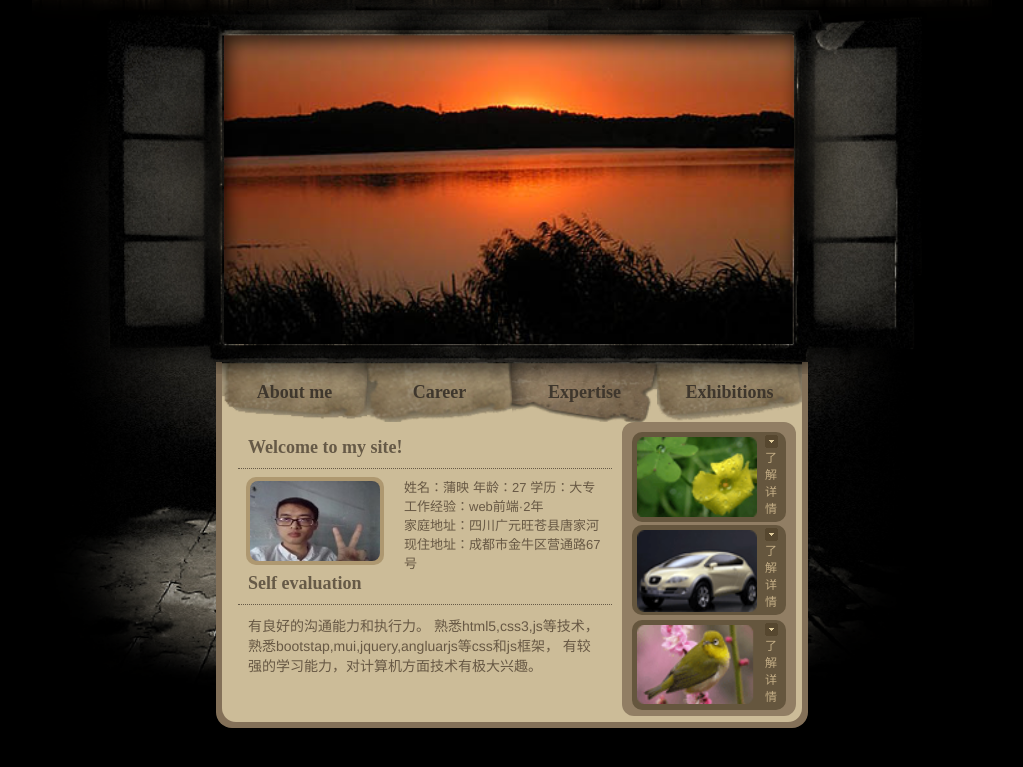
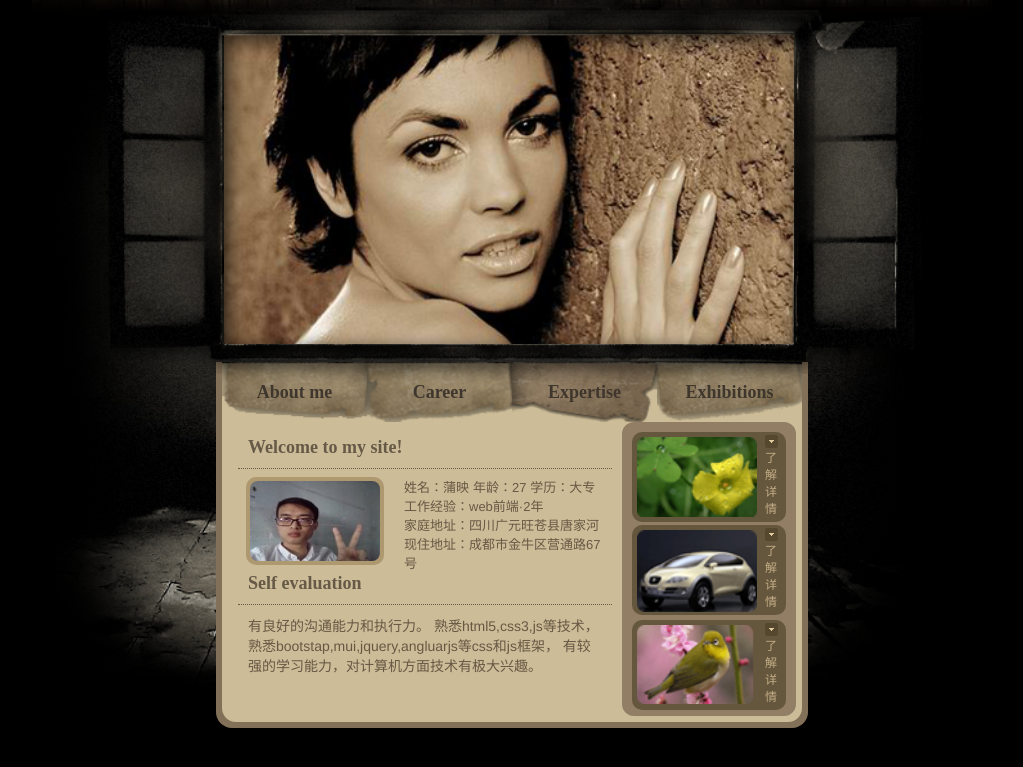
Before and after one commit to puying8Github/Personal, a plain HTML site: page index.html in a window 1280 px wide. Shown: the part 129-896 px from the top of the page, without its empty margins (128-1151 px from the left). Drawn offline with Linux system fonts and the light colour scheme.

```diff
--- a/index.html
+++ b/index.html
@@ -29,7 +29,9 @@
          </div>
     </div>
 </div>
+<script src="javascripts/script.js"></script>
 <script>
+
     var index=angular.module('index',['ngRoute']);
     index.controller('About',['$scope',function($scope){
 //        $scope.students=students;
@@ -68,13 +70,18 @@
                     redirectTo:'/'
                 })
     }]);
+    window.onload=function(){
+        puying("#bannerImg").slider({
+            width:570,//图片宽度
+            height:310,//高度
+            imgSrc:['images/banner1.png','images/banner2.png','images/banner3.png','images/banner4.png'],//轮播图片
+            imgHref:['#','##','###','####'],
+            text:['第一个','第二个','第三个','第四个'],//轮播图片标题
+            animations:3,//动画效果0,1,2,3
+        })
+    }
 
-    var students=[
-        {stuId:1000,name:"张明明",sex:"女",score:60},
-        {stuId:1001,name:"张明明1",sex:"女",score:70},
-        {stuId:1002,name:"张明明2",sex:"女",score:80},
-        {stuId:1003,name:"张明明3",sex:"女",score:90},
-    ]
+
 </script>
 
 </body>
--- a/javascripts/script.js
+++ b/javascripts/script.js
@@ -197,6 +197,9 @@
             else if(json.animations==2){
                 sliderAnimations.Animations2(this,json)
             }
+            else if(json.animations==3){
+                sliderAnimations.Animations3(this,json)
+            }
 
         }
 
@@ -305,6 +308,81 @@
             _this.ele.appendChild(OlObj);
             _this.ele.appendChild(UlObj);
             sliderFun.photoAlbumnUP(_this.ele,OlObj,UlObj,h)
+        },
+        Animations3:function(_this,json){
+            var js_F = _this.ele;
+            var w=json.width;
+            var h=json.height
+            setCss(js_F,{
+                overflow:'hidden',
+                width:w+'px',
+                height:h+'px',
+                background:'#33c',
+        })
+            var imgList = json.imgSrc;
+
+            var imgTemp = new Array();
+            for (i=0; i<imgList.length; i++){
+                imgTemp[i] = new Image();
+                imgTemp[i].src = imgList[i];
+            }
+            var imgs = new Array();
+
+            var imgID = 0, nextImgID, proveImgID;
+            var tf = true; //图片移动方向标志
+            var speed1 = 10; speed2 = 3000; //速度
+            function imgInit(){
+                var content = '';
+                for (i=0; i<imgList.length; i++){
+                    content += '<img src="' + imgList[i] + '" style="left:0;position:absolute; top:0; left:0; width:'+w+'px; height:'+h+'px; " />\n';
+                }
+
+                js_F.innerHTML = content;
+                imgs = js_F.getElementsByTagName('img');
+
+                imgs[0].style.zIndex = 20;
+                imgs[1].style.zIndex = 15;
+            }
+            function imgChange(){
+                if ((imgID+1)<imgList.length){
+                    nextImgID = imgID + 1;
+                } else if (imgID<imgList.length) {
+                    nextImgID = 0;
+                } else {
+                    imgID = 0;
+                    nextImgID = imgID + 1;
+                }
+                imgs[imgID].style.zIndex = 20;
+                imgs[nextImgID].style.zIndex = 15;
+                setTimeout(imgShow,speed2);
+            }
+            function imgShow(){
+                if (tf){ //imgID向左边移动2/3，nextImgID向右边1/3
+                    if (parseInt(imgs[imgID].style.left)>-w/2){
+                        imgs[imgID].style.left = (parseInt(imgs[imgID].style.left)-10) + 'px';
+                        imgs[nextImgID].style.left = (parseInt(imgs[nextImgID].style.left)+5) + 'px';
+                        setTimeout(imgShow,speed1);
+                    } else {
+                        tf = !tf;
+                        imgs[imgID].style.zIndex = 15;
+                        imgs[nextImgID].style.zIndex = 20;
+                        setTimeout(imgShow,speed1);
+                    }
+                } else {
+                    if (parseInt(imgs[imgID].style.left)<0){
+                        imgs[imgID].style.left = (parseInt(imgs[imgID].style.left)+10) + 'px';
+                        imgs[nextImgID].style.left = (parseInt(imgs[nextImgID].style.left)-5) + 'px';
+                        setTimeout(imgShow,speed1);
+                    } else {
+                        imgs[imgID].style.zIndex = 10;
+                        tf = !tf;
+                        imgID++;
+                        imgChange();
+                    }
+                }
+            }
+            imgInit();
+            imgChange();
         }
     };
     var sliderFun={
```
